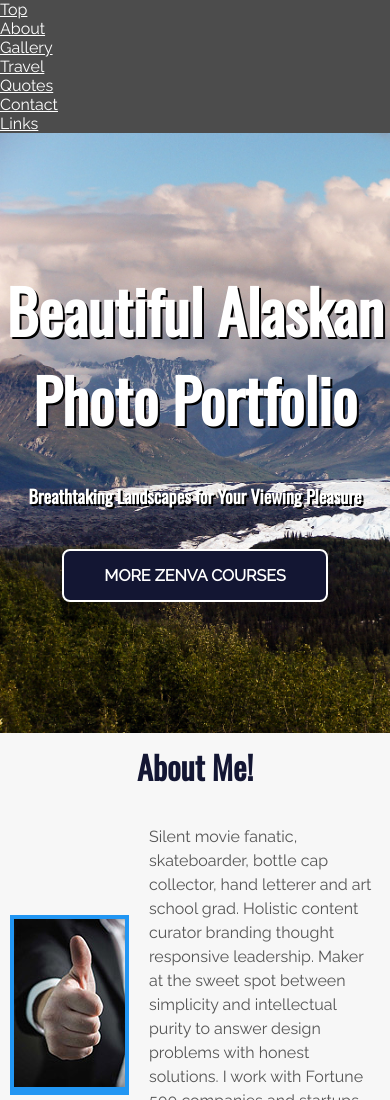
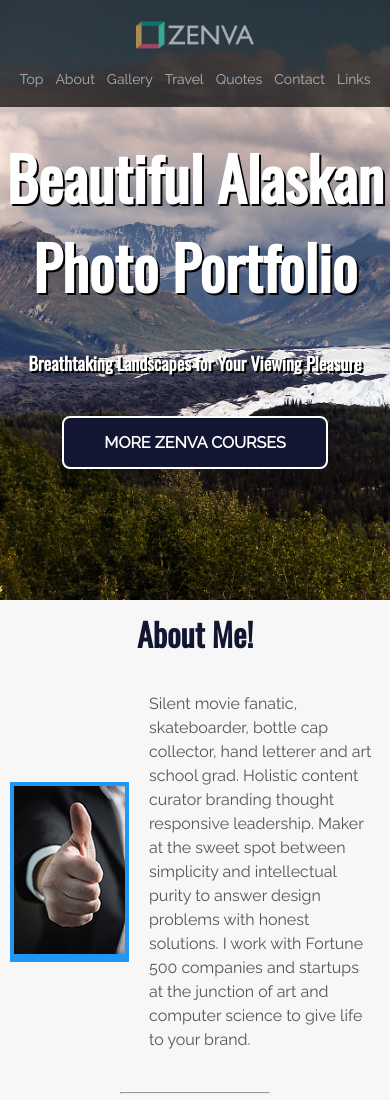
Before and after one commit to qaderHaddad/Responsive-Web-Design, a plain HTML site: page index.html in a window 390 px wide. Shown: the top 1100 px of the page. Drawn offline with nearby package versions, Linux system fonts and the light colour scheme.

Commit message:
M1, P10, M1 DONE

```diff
--- a/index.html
+++ b/index.html
@@ -17,12 +17,75 @@
     <link rel="stylesheet" href="styles.css" />
     <style>
       header {
-        background-color: rgba(0, 0, 0, 0.7);
+        background-color: rgba(0, 0, 0, 0.7); /*Transparency: 0.7*/
+        position: fixed;
+        z-index: 10; /*10 levels above everything else*/
+        top: 0;
+        left: 0;
+        width: 100%;
+        color: white;
+        padding: 35px 100px 20px;
+        display: flex;
+        justify-content: space-around;
+        align-items: center;
+      }
+
+      header a {
+        text-decoration: none;
+        color: white;
+        opacity: 0.6;
+        cursor: pointer;
+      }
+
+      header a:hover {
+        opacity: 1;
+      }
+
+      header nav ul {
+        font-size: 14px;
+        display: flex;
+        flex-direction: row;
+        justify-content: flex-end;
+      }
+
+      header nav li {
+        margin: 0 6px;
+      }
+
+      header nav li:first-child {
+        margin-left: 0;
+      }
+
+      header nav li:last-child {
+        margin-right: 0;
+      }
+
+      @media (max-width: 1000px) {
+        header {
+          text-align: center;
+          flex-direction: column;
+          padding: 20px 50px;
+        }
+
+        header img {
+          width: 75%;
+        }
+
+        header nav {
+          justify-content: space-around;
+        }
+
+        header h2 {
+          margin-bottom: 15px;
+        }
       }
     </style>
   </head>
   <body id="top">
     <header>
+      <h2>
+        <a href="#" target="_blank"><img src="img/logo.png" alt="" /></a>
+      </h2>
       <nav>
         <ul>
           <li><a href="#top">Top</a></li>
```
